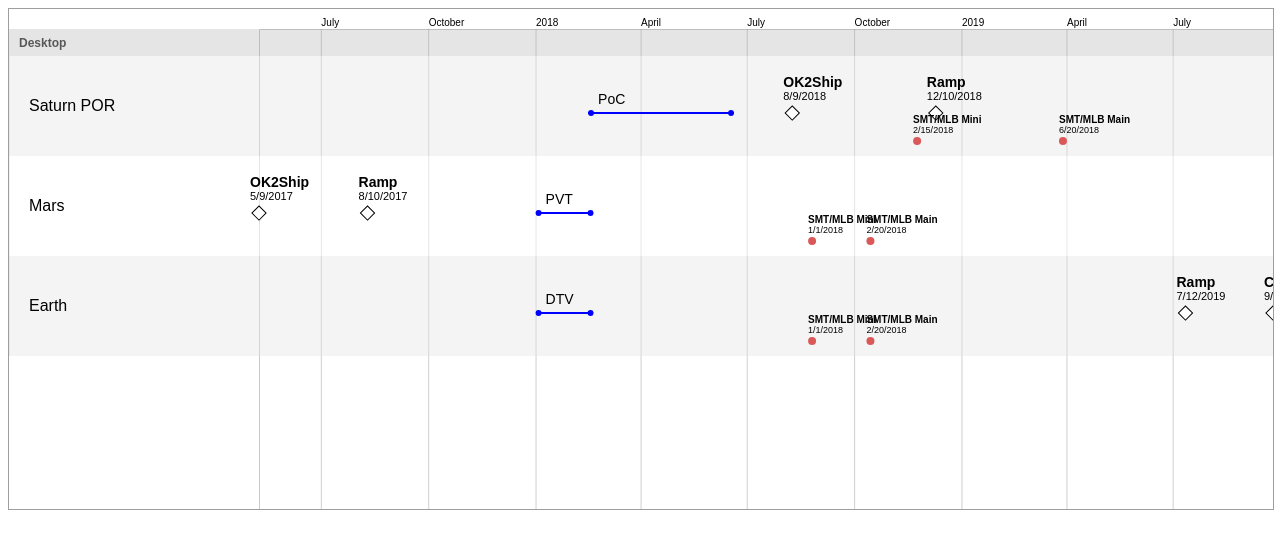
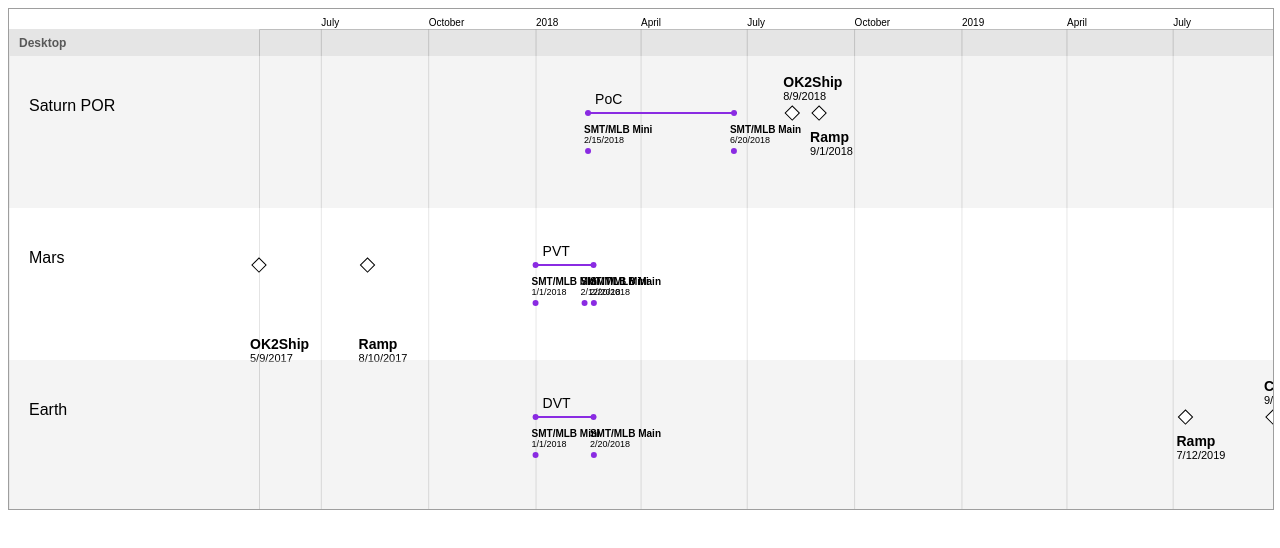
Before and after one commit to gilesv/timeline, a plain HTML site: page index.html in a window 1280 px wide. Drawn offline with nearby package versions, Linux system fonts and the light colour scheme.

Commit message:
Collision resolution

```diff
--- a/index.js
+++ b/index.js
@@ -19,16 +19,17 @@ let dataset = {
           name: "Saturn POR",
           builds: [
             {
+              id: "timeline#saturn#build#poc",
               name: "PoC",
               milestones: [
-                { title: "SMT/MLB Mini", date: new Date("2018-02-15") },
-                { title: "SMT/MLB Main", date: new Date("2018-06-20") },
+                { id: "timeline#saturn#build#poc#milestone#mini", title: "SMT/MLB Mini", date: new Date("2018-02-15") },
+                { id: "timeline#saturn#build#poc#milestone#main",title: "SMT/MLB Main", date: new Date("2018-06-20") },
               ],
             }
           ],
           milestones: [
-            { title: "OK2Ship", date: new Date("2018-08-09") },
-            { title: "Ramp", date: new Date("2018-12-10") },
+            { id: "timeline#saturn#o-milestone#ok2ship", title: "OK2Ship", date: new Date("2018-08-09") },
+            { id: "timeline#saturn#o-milestone#ramp", title: "Ramp", date: new Date("2018-09-01") },
           ]
         },
         {
@@ -36,16 +37,18 @@ let dataset = {
           name: "Mars",
           builds: [
             {
+              id: "timeline#mars#build#pvt",
               name: "PVT",
               milestones: [
-                { title: "SMT/MLB Mini", date: new Date("2018-01-01") },
-                { title: "SMT/MLB Main", date: new Date("2018-02-20") },
+                { id: "timeline#mars#build#pvt#milestone#mini", title: "SMT/MLB Mini", date: new Date("2018-01-01") },
+                { id: "timeline#mars#build#pvt#milestone#mini", title: "SMT/MLB Mini", date: new Date("2018-02-12") },
+                { id: "timeline#mars#build#pvt#milestone#main", title: "SMT/MLB Main", date: new Date("2018-02-20") },
               ],
             }
           ],
           milestones: [
-            { title: "OK2Ship", date: new Date("2017-05-09") },
-            { title: "Ramp", date: new Date("2017-08-10") },
+            { id: "timeline#mars#o-milestone#ok2ship", title: "OK2Ship", date: new Date("2017-05-09") },
+            { id: "timeline#mars#o-milestone#ramp", title: "Ramp", date: new Date("2017-08-10") },
           ]
         },
         {
@@ -53,16 +56,17 @@ let dataset = {
           name: "Earth",
           builds: [
             {
-              name: "DTV",
+              id: "timeline#earth#build#dvt",
+              name: "DVT",
               milestones: [
-                { title: "SMT/MLB Mini", date: new Date("2018-01-01") },
-                { title: "SMT/MLB Main", date: new Date("2018-02-20") },
+                { id: "timeline#earth#build#dvt#milestone#mini", title: "SMT/MLB Mini", date: new Date("2018-01-01") },
+                { id: "timeline#earth#build#dvt#milestone#main", title: "SMT/MLB Main", date: new Date("2018-02-20") },
               ],
             }
           ],
           milestones: [
-            { title: "Callback", date: new Date("2019-09-25") },
-            { title: "Ramp", date: new Date("2019-07-12") },
+            { id: "timeline#mars#o-milestone#callback", title: "Callback", date: new Date("2019-09-25") },
+            { id: "timeline#mars#o-milestone#ramp", title: "Ramp", date: new Date("2019-07-12") },
           ]
         },
       ]
@@ -79,9 +83,18 @@ let calHeight;
 let zoom;
 let newX;
 
+// Stack abstraction
+let piles = 1;
+// const pile = d3.local();
+const pileHeight = 55;
+
 // config
 const leftPadding = 250;
-const timelineHeight = 100;
+const timelineHeight = 152 + (( piles - 1 ) * pileHeight);
+const timelineBaseline = 50;
+
+const buildMilestoneRadius = 3;
+const buildMilestoneMinY = timelineBaseline + 45;
 
 function setUp() {
   calendar = d3.select("svg.calendar");
@@ -184,11 +197,14 @@ function TimelineComponent(timeline, i) {
   // right panel (draggable-area)
   const itemsArea = group.append("g").attr("class", "items");
 
-  // Outside Milestones (right panel)
-  itemsArea.append("g").attr("class", "outside-milestones")
+  // Milestones (right panel)
+  const milestonesArea = itemsArea.append("g")
+    .attr("class", "milestones")
     .attr("width", calendarWidth - leftPadding)
-    .attr("transform", translate(leftPadding, 0))
-    .selectAll("g.milestone")
+    .attr("transform", translate(leftPadding, 0));
+
+  // outside milestones
+  milestonesArea.selectAll("g.milestone")
     .data(timeline => timeline.milestones)
     .enter()
     .each(OutsideMilestoneComponent);
@@ -201,6 +217,17 @@ function TimelineComponent(timeline, i) {
     .data(timeline => timeline.builds)
     .enter()
     .each(BuildComponent);
+
+  milestonesArea.selectAll("g.build__milestone")
+    .data(timeline => {
+      let milestones = [];
+      for (let build of timeline.builds) {
+        milestones = milestones.concat(build.milestones);
+      }
+      return milestones;
+    })
+    .enter()
+    .each(BuildMilestoneComponent);
 
   // guideline
   const guide = group.append("line")
@@ -296,11 +323,11 @@ function BuildComponent(build, i) {
   const maxDate = d3.max(build.milestones,  m => m.date);
 
   const positions = {
-    x: xScale(minDate) - leftPadding,
-    y: (timelineHeight / 2) - 15
+    x: xScale(minDate) - leftPadding - buildMilestoneRadius,
+    y: timelineBaseline - 15
   };
 
-  const width = xScale(maxDate) - xScale(minDate);
+  const width = xScale(maxDate) - xScale(minDate) + (buildMilestoneRadius * 2); // dont touch
 
   const group = d3.select(this)
     .append("g").attr("class", "build")
@@ -318,12 +345,6 @@ function BuildComponent(build, i) {
       <div class="build__name">${build.name}</div>
       <div class="build__banding"></div>
     `);
-
-  const body = group.append("g").attr("class", "build__milestones")
-    .selectAll("g.milestone")
-    .data(build => build.milestones)
-    .enter()
-    .each(BuildMilestoneComponent);
 }
 
 function BuildMilestoneComponent(milestone, i) {
@@ -331,12 +352,13 @@ function BuildMilestoneComponent(milestone, i) {
 
   const positions = {
     x: xScale(milestone.date) - leftPadding,
-    y: timelineHeight / 2
+    y: buildMilestoneMinY
   };
 
   const group = d3.select(this)
     .append("g").attr("class", "build__milestone")
-    .attr("transform", translate(positions.x, positions.y));
+    .attr("transform", translate(positions.x, positions.y))
+    .attr("data-id", milestone.id);
 
   // text
   group.append("foreignObject")
@@ -353,7 +375,7 @@ function BuildMilestoneComponent(milestone, i) {
   // diamond
   const diamond = group.append("circle")
     .attr("class", "build__milestone-diamond")
-    .attr("r", 4);
+    .attr("r", buildMilestoneRadius);
 
   // move milestone
   function dragStarted() {
@@ -404,21 +426,29 @@ let slots = ((timelines) => {
 function OutsideMilestoneComponent(milestone, i) {
   const xScale = newX || x;
 
+  let myPile = 0;
+
   const positions = {
     x: xScale(milestone.date) - leftPadding,
-    y: timelineHeight / 2
+    y: timelineBaseline + (myPile * pileHeight)
   };
 
   const group = d3.select(this)
     .append("g").attr("class", "milestone")
-    .attr("transform", translate(positions.x, positions.y));
+    .attr("data-id", milestone.id)
+    .attr("data-pile", myPile)
+    .attr("transform", translate(positions.x, positions.y))
+    .attr("data-x", positions.x)
+    .attr("data-y", positions.x);
 
   // text
-  group.append("foreignObject")
+  let textY = -32;
+  const text = group.append("foreignObject")
     .attr("width", 100)
     .attr("height", 50)
-    .attr("x", -19).attr("y", -32)
-    .append("xhtml:div")
+    .attr("x", -19);
+
+  text.append("xhtml:div")
     .attr("class", "milestone-label")
     .html(`
         <div class="title">${milestone.title}</div>
@@ -430,27 +460,38 @@ function OutsideMilestoneComponent(milestone, i) {
 
   //collision resolution
 
-  // while (isSomeoneTouchingMe(milestone)) {
-  //   positions.y += 40;
-  //   group.attr("transform", translate(positions.x, positions.y));
-  // }
+  while (isSomeoneTouchingMyText(myPile, positions.x)) {
+    myPile += 1;
+    if (myPile > (piles - 1)) {
+      piles++;
+    } else {
+      piles--;
+    }
+  }
 
-  // function isSomeoneTouchingMe(me) {
-  //   const otherMilestones = d3.selectAll("g.milestone");
-  //   const xScale = newX || x;
+  group.attr("data-pile", myPile)
+  text.attr("y", textY + ( (myPile * pileHeight)));
 
-  //   for (let i = 0; i < otherMilestones.size(); i++) {
-  //     if (me === otherMilestones[i].datum()) {
-  //       continue;
-  //     }
+  function isSomeoneTouchingMyText(pile, myX) {
+    const xScale = newX || x;
 
-  //     if ( +(xScale(me.date) - xScale(other.date)) <= 10) {
-  //       return true;
-  //     }
-  //   }
+    const otherMilestones = d3.selectAll(`g.milestone[data-pile='${pile}']`).nodes();
 
-  //   return false;
-  // }
+    for (let i = 0; i < otherMilestones.length; i++) {
+      const other = d3.select(otherMilestones[i]);
+
+      // if is the same element
+      if (myX === Number(other.attr("data-x"))) {
+        continue;
+      }
+
+      if ( +(myX - Number(other.attr("data-x"))) <= 100) {
+        return true;
+      }
+    }
+
+    return false;
+  }
 
 
   // move milestone
@@ -468,7 +509,7 @@ function OutsideMilestoneComponent(milestone, i) {
 
     milestone.date = getDateFromX(mouseX);
 
-    group.attr("transform", translate(mouseX - leftPadding, timelineHeight /2));
+    group.attr("transform", translate(mouseX - leftPadding, timelineBaseline));
   }
 
   function dragEnd() {
@@ -504,7 +545,24 @@ function zoomed() {
   newX = d3.event.transform.rescaleX(x);
 
   // set new positions and width
-  d3.selectAll("g.milestone").attr('transform', m => translate(newX(m.date) - leftPadding, timelineHeight / 2));
+  d3.selectAll("g.milestone").attr('transform', m => translate(newX(m.date) - leftPadding, timelineBaseline));
+
+  d3.selectAll("g.build__milestone").attr('transform', m => translate(newX(m.date) - leftPadding, buildMilestoneMinY));
+
+  d3.selectAll("g.build").each(function(build) {
+    const minDate = d3.min(build.milestones,  m => m.date);
+    const maxDate = d3.max(build.milestones,  m => m.date);
+
+    const positions = {
+      x: newX(minDate) - leftPadding -  buildMilestoneRadius,
+      y: timelineBaseline - 15
+    };
+
+    const width = newX(maxDate) - newX(minDate) + (2 * buildMilestoneRadius);
+
+    d3.select(this).attr("transform", translate(positions.x, positions.y));
+    d3.select(this).select("foreignObject").attr("width", width);
+  })
   // d3.selectAll("build")
   //   .attr('x', b => newX(b.from))
   //   .attr('width', b => newX(b.to) - newX(b.from));
--- a/style.css
+++ b/style.css
@@ -33,6 +33,7 @@ rect.milestone-diamond {
 
 .milestone {
     *transition: transform 0.1s ease;
+    cursor: grab;
 }
 
 .milestone > foreignObject {
@@ -114,7 +115,7 @@ g.milestone.hidden .milestone-label {
 .build__banding {
     width: 100%;
     height: 2px;
-    background: blue;
+    background: blueviolet;
     position: relative;
 }
 
@@ -122,7 +123,7 @@ g.milestone.hidden .milestone-label {
     content: "";
     width: 6px;
     height: 6px;
-    background: blue;
+    background: blueviolet;
     position: absolute;
     top: -2px;
     border-radius: 50%;
@@ -132,7 +133,7 @@ g.milestone.hidden .milestone-label {
     content: "";
     width: 6px;
     height: 6px;
-    background: blue;
+    background: blueviolet;
     position: absolute;
     top: -2px;
     right: 0;
@@ -165,5 +166,5 @@ g.milestone.hidden .milestone-label {
 }
 
 .build__milestone-diamond {
-    fill: #da5858;
+    fill: blueviolet;
 }
```
